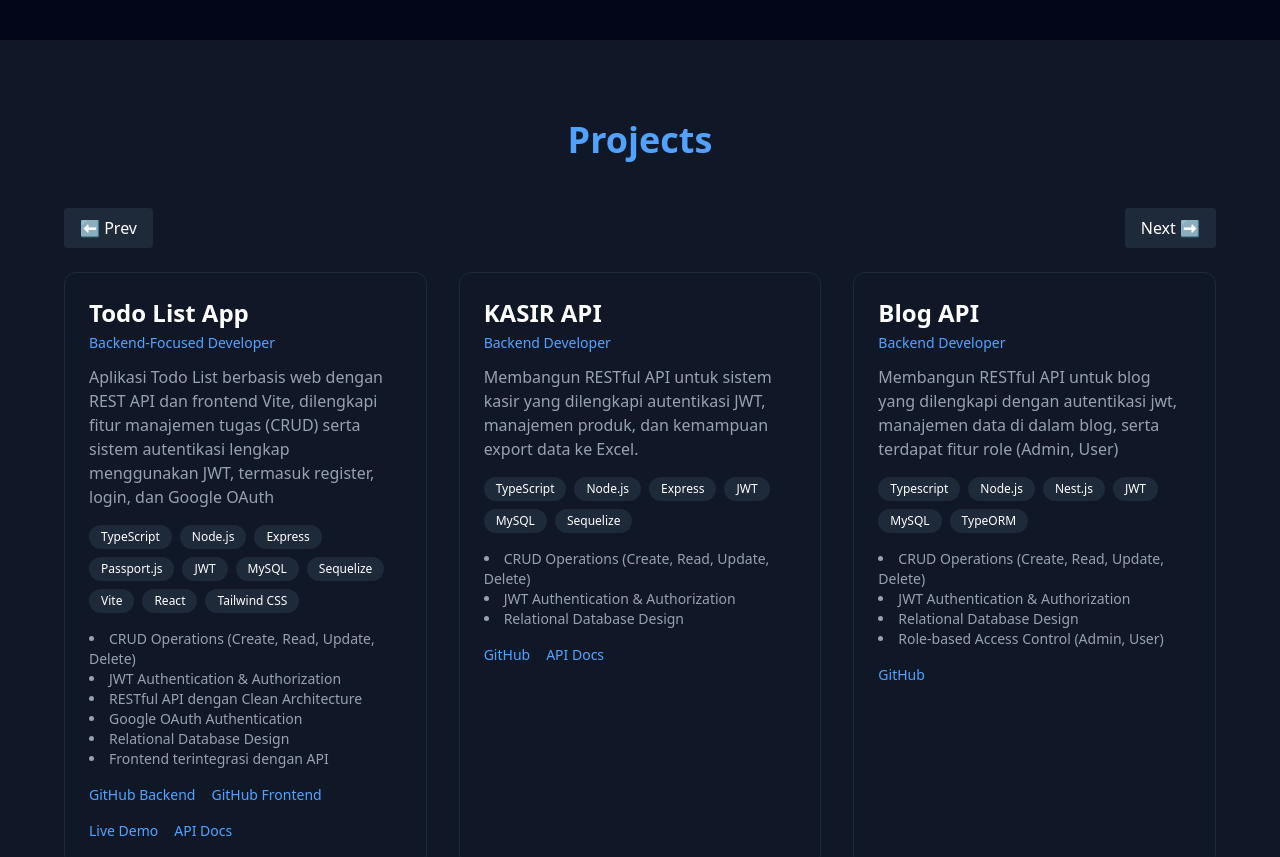
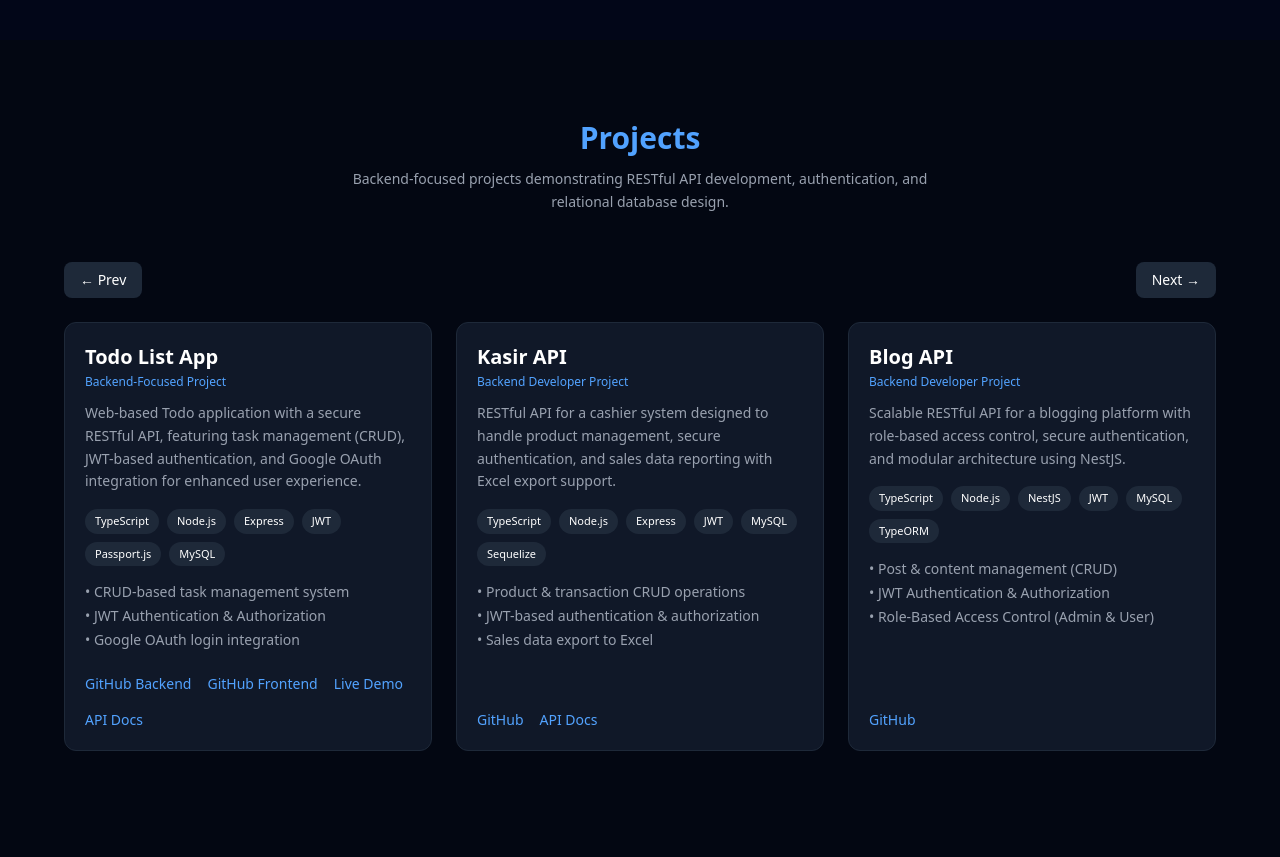
Before and after one commit to ardhisparahita/portfolio, a React (Vite) app: page / in a window 1280 px wide. Shown: the part 2440-3297 px from the top of the page. Built offline with nearby package versions, Linux system fonts and the light colour scheme.

Commit message:
refactor: refactor card project

```diff
--- a/src/Pages/Project.tsx
+++ b/src/Pages/Project.tsx
@@ -3,28 +3,27 @@ import React, { useState } from "react";
 const projects = [
   {
     title: "Todo List App",
-    role: "Backend-Focused Developer",
+    role: "Backend-Focused Project",
     description:
-      "Aplikasi Todo List berbasis web dengan REST API dan frontend Vite, dilengkapi fitur manajemen tugas (CRUD) serta sistem autentikasi lengkap menggunakan JWT, termasuk register, login, dan Google OAuth",
+      "Web-based Todo application with a secure RESTful API, featuring task management (CRUD), JWT-based authentication, and Google OAuth integration for enhanced user experience.",
     tech: [
       "TypeScript",
       "Node.js",
       "Express",
+      "JWT",
       "Passport.js",
-      "JWT",
       "MySQL",
       "Sequelize",
+      "React",
       "Vite",
-      "React",
       "Tailwind CSS",
     ],
     highlights: [
-      "CRUD Operations (Create, Read, Update, Delete)",
+      "CRUD-based task management system",
       "JWT Authentication & Authorization",
-      "RESTful API dengan Clean Architecture",
-      "Google OAuth Authentication",
-      "Relational Database Design",
-      "Frontend terintegrasi dengan API",
+      "Google OAuth login integration",
+      "Clean Architecture RESTful API",
+      "Relational database design",
     ],
     github: {
       backend: "https://github.com/ardhisparahita/todo-backend",
@@ -34,15 +33,16 @@ const projects = [
     apiDocs: "https://todo-api-docs.vercel.app",
   },
   {
-    title: "KASIR API",
-    role: "Backend Developer",
+    title: "Kasir API",
+    role: "Backend Developer Project",
     description:
-      "Membangun RESTful API untuk sistem kasir yang dilengkapi autentikasi JWT, manajemen produk, dan kemampuan export data ke Excel.",
+      "RESTful API for a cashier system designed to handle product management, secure authentication, and sales data reporting with Excel export support.",
     tech: ["TypeScript", "Node.js", "Express", "JWT", "MySQL", "Sequelize"],
     highlights: [
-      "CRUD Operations (Create, Read, Update, Delete)",
-      "JWT Authentication & Authorization",
-      "Relational Database Design",
+      "Product & transaction CRUD operations",
+      "JWT-based authentication & authorization",
+      "Sales data export to Excel",
+      "Relational database schema",
     ],
     github: "https://github.com/ardhisparahita/kasir",
     demo: null,
@@ -50,15 +50,15 @@ const projects = [
   },
   {
     title: "Blog API",
-    role: "Backend Developer",
+    role: "Backend Developer Project",
     description:
-      "Membangun RESTful API untuk blog yang dilengkapi dengan autentikasi jwt, manajemen data di dalam blog, serta terdapat fitur role (Admin, User)",
-    tech: ["Typescript", "Node.js", "Nest.js", "JWT", "MySQL", "TypeORM"],
+      "Scalable RESTful API for a blogging platform with role-based access control, secure authentication, and modular architecture using NestJS.",
+    tech: ["TypeScript", "Node.js", "NestJS", "JWT", "MySQL", "TypeORM"],
     highlights: [
-      "CRUD Operations (Create, Read, Update, Delete)",
+      "Post & content management (CRUD)",
       "JWT Authentication & Authorization",
-      "Relational Database Design",
-      "Role-based Access Control (Admin, User)",
+      "Role-Based Access Control (Admin & User)",
+      "Modular & scalable architecture",
     ],
     github: "https://github.com/ardhisparahita/blog-nest",
     demo: null,
@@ -66,103 +66,96 @@ const projects = [
   },
   {
     title: "SIM Sekolah",
-    role: "Backend Developer",
+    role: "Backend Developer Project",
     description:
-      "Membangun RESTful API untuk sistem informasi sekolah (SIM Sekolah) yang dilengkapi autentikasi JWT, manajemen data siswa, guru, dan kelas, serta kemampuan memilih role (Admin, Guru, Siswa).",
+      "RESTful API for a school management system supporting multi-role access, academic data management, and secure authentication.",
     tech: ["TypeScript", "Node.js", "Express", "JWT", "MySQL", "Sequelize"],
     highlights: [
-      "CRUD Operations (Create, Read, Update, Delete)",
-      "JWT Authentication & Authorization",
-      "RESTful API dengan Clean Architecture",
-      "Role-based Access Control (Admin, Guru, Siswa)",
-      "Relational Database Design",
+      "Student, teacher, and class management",
+      "JWT-based authentication system",
+      "Role-Based Access Control (Admin, Teacher, Student)",
+      "Clean Architecture RESTful API",
     ],
-
     github: "https://github.com/ardhisparahita/SIM-SEKOLAH/",
     demo: null,
     apiDocs: null,
   },
-
-  // {
-  //   title: "Example Project 5",
-  //   role: "Backend Developer",
-  //   description: "Contoh projek ke-5.",
-  //   tech: ["Python", "FastAPI"],
-  //   highlights: ["ML", "API"],
-  //   github: "#",
-  //   demo: null,
-  //   apiDocs: null,
-  // },
 ];
 
 const Projects: React.FC = () => {
   const [currentIndex, setCurrentIndex] = useState(0);
 
+  const step = 3;
   const total = projects.length;
-  const step = 3;
+  const visibleProjects = projects.slice(currentIndex, currentIndex + step);
 
-  const nextSlide = () => {
-    const next = currentIndex + step;
-    if (next >= total) return setCurrentIndex(0);
-    setCurrentIndex(next);
-  };
+  const nextSlide = () =>
+    setCurrentIndex((prev) => (prev + step >= total ? 0 : prev + step));
 
-  const prevSlide = () => {
-    const prev = currentIndex - step;
-    if (prev < 0) {
-      const remainder = total % step;
-      const lastStart = remainder === 0 ? total - step : total - remainder;
-      return setCurrentIndex(lastStart);
-    }
-    setCurrentIndex(prev);
-  };
-
-  const visibleProjects = projects.slice(currentIndex, currentIndex + step);
+  const prevSlide = () =>
+    setCurrentIndex((prev) =>
+      prev - step < 0 ? Math.max(total - step, 0) : prev - step
+    );
 
   return (
     <section
       id="projects"
-      className="min-h-screen bg-gray-900 text-white px-6 py-20"
+      className="min-h-screen bg-gray-950 text-white px-6 py-20"
     >
       <div className="max-w-6xl mx-auto">
-        <h2 className="text-4xl font-bold text-center mb-12 text-blue-400">
-          Projects
-        </h2>
+        {/* Header */}
+        <div className="text-center mb-12">
+          <h2 className="text-3xl font-bold text-blue-400 mb-3">Projects</h2>
+          <p className="text-gray-400 max-w-xl mx-auto text-sm leading-relaxed">
+            Backend-focused projects demonstrating RESTful API development,
+            authentication, and relational database design.
+          </p>
+        </div>
 
+        {/* Navigation */}
         <div className="flex justify-between mb-6">
           <button
             onClick={prevSlide}
-            className="px-4 py-2 rounded bg-gray-800 hover:bg-gray-700"
+            className="px-4 py-2 rounded-lg bg-gray-800 hover:bg-gray-700 transition text-sm"
           >
-            ⬅ Prev
+            ← Prev
           </button>
-
           <button
             onClick={nextSlide}
-            className="px-4 py-2 rounded bg-gray-800 hover:bg-gray-700"
+            className="px-4 py-2 rounded-lg bg-gray-800 hover:bg-gray-700 transition text-sm"
           >
-            Next ➡
+            Next →
           </button>
         </div>
 
-        <div className="grid md:grid-cols-3 gap-8">
+        {/* Cards */}
+        <div className="grid md:grid-cols-3 gap-6">
           {visibleProjects.map((project, index) => (
             <div
               key={index}
-              className="bg-gray-900 border border-gray-800 rounded-xl p-6 hover:border-blue-500 transition"
+              className="bg-gray-900 border border-gray-800 rounded-xl p-5
+                     hover:border-blue-500 transition-all duration-300
+                     flex flex-col h-full"
             >
-              <h3 className="text-2xl font-semibold mb-1">{project.title}</h3>
+              {/* Title */}
+              <div className="mb-3">
+                <h3 className="text-xl font-semibold leading-snug">
+                  {project.title}
+                </h3>
+                <p className="text-xs text-blue-400 mt-1">{project.role}</p>
+              </div>
 
-              <p className="text-sm text-blue-400 mb-3">{project.role}</p>
+              {/* Description */}
+              <p className="text-gray-400 text-sm leading-relaxed mb-4">
+                {project.description}
+              </p>
 
-              <p className="text-gray-400 mb-4">{project.description}</p>
-
-              {/* Tech badges */}
+              {/* Tech */}
               <div className="flex flex-wrap gap-2 mb-4">
-                {project.tech.map((tech, i) => (
+                {project.tech.slice(0, 6).map((tech, i) => (
                   <span
                     key={i}
-                    className="text-xs bg-gray-800 px-3 py-1 rounded-full"
+                    className="text-[11px] bg-gray-800 px-2.5 py-1 rounded-full"
                   >
                     {tech}
                   </span>
@@ -170,14 +163,14 @@ const Projects: React.FC = () => {
               </div>
 
               {/* Highlights */}
-              <ul className="list-disc list-inside text-gray-400 text-sm mb-4">
-                {project.highlights.map((item, i) => (
-                  <li key={i}>{item}</li>
+              <ul className="text-gray-400 text-sm space-y-1 mb-6">
+                {project.highlights.slice(0, 3).map((item, i) => (
+                  <li key={i}>• {item}</li>
                 ))}
               </ul>
 
-              <div className="flex flex-wrap gap-4 text-sm mt-4 items-center">
-                {/* GitHub: single or multiple */}
+              {/* Links */}
+              <div className="mt-auto flex flex-wrap gap-4 text-sm font-medium">
                 {project.github && typeof project.github === "object" ? (
                   <>
                     <a
@@ -187,7 +180,6 @@ const Projects: React.FC = () => {
                     >
                       GitHub Backend
                     </a>
-
                     <a
                       href={project.github.frontend}
                       target="_blank"
```
